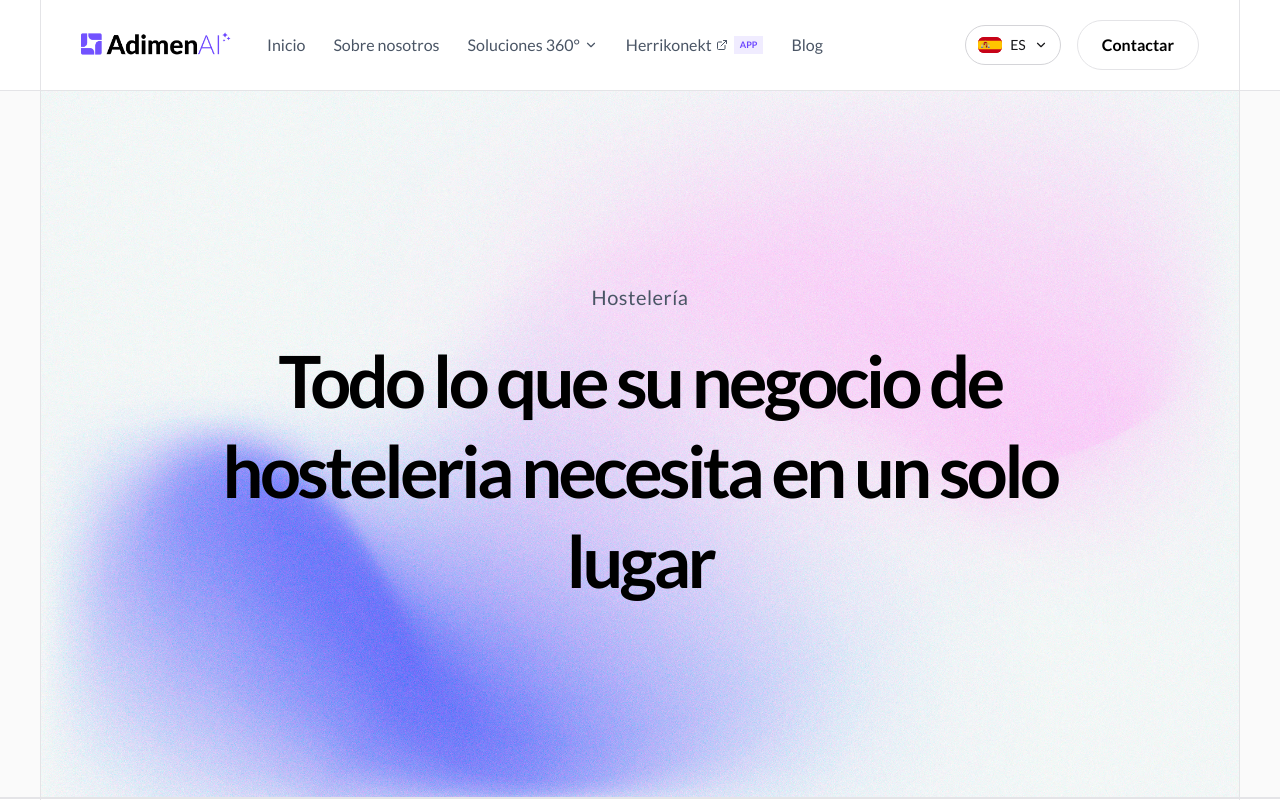
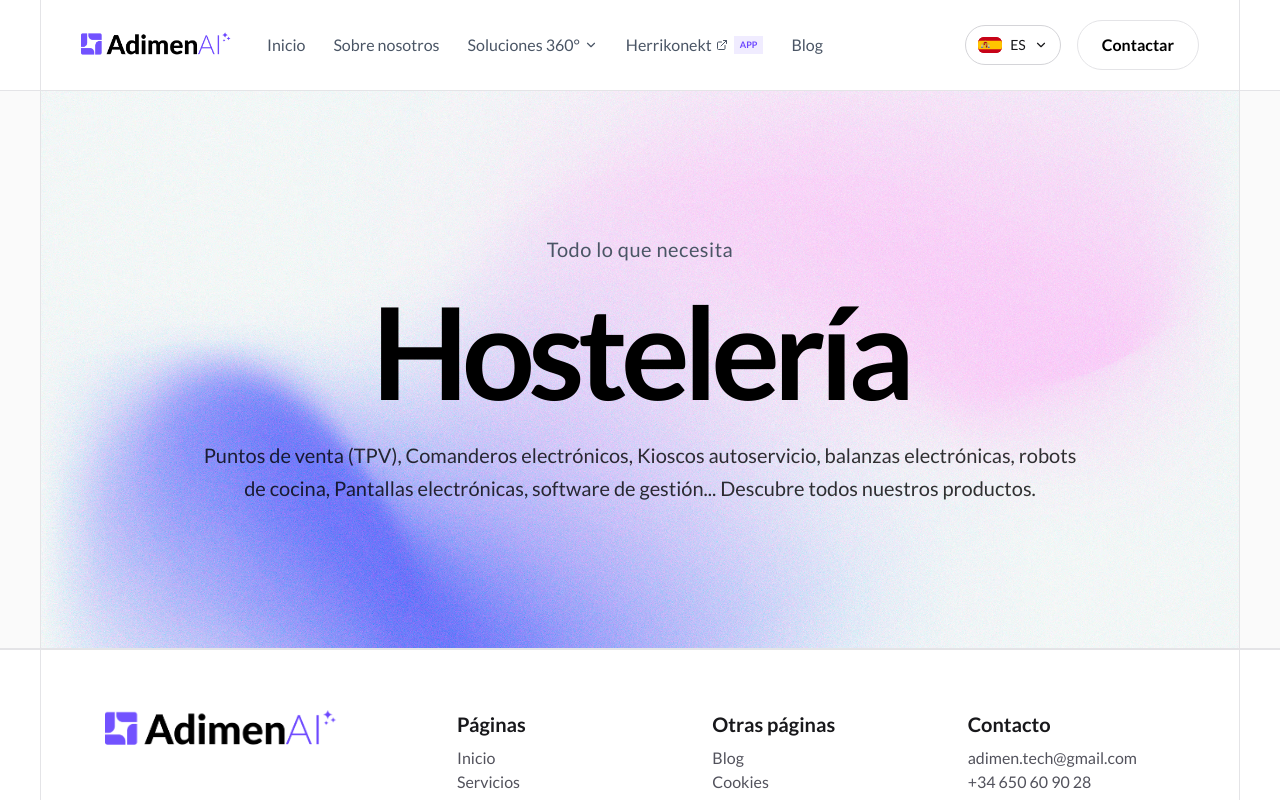
Before and after one commit to Adimen-Intelligence-Technologies/AdimenAi, a Next.js app: page /hosteleria in a window 1280 px wide. Shown: the top 800 px of the page. Built offline with nearby package versions, Linux system fonts and the light colour scheme.

Commit message:
add: translations hosteleria page

```diff
--- a/app/[locale]/hosteleria/page.tsx
+++ b/app/[locale]/hosteleria/page.tsx
@@ -9,7 +9,7 @@ export default async function LocaleHosteleriaPage() {
       <section className="relative flex items-center justify-center border-b border-zinc-200">
         <Wrapper className="border-x-0 border-zinc-200">
           <div
-            className="relative overflow-hidden bg-cover bg-center px-4 sm:px-6 md:px-8 py-28 sm:py-36 md:py-48 border-x border-zinc-200"
+            className="relative overflow-hidden bg-cover bg-center px-4 sm:px-6 md:px-8 py-20 sm:py-28 md:py-36 border-x border-zinc-200"
             style={{ backgroundImage: "url('/background.avif')" }}
           >
             <div className="absolute inset-0" />
@@ -21,11 +21,17 @@ export default async function LocaleHosteleriaPage() {
                 {t("eyebrow")}
               </p>
               <h1
-                className="text-4xl sm:text-5xl md:text-6xl lg:text-7xl font-bold text-black tracking-tighter leading-tight max-w-5xl animate-hero-fade"
+                className="text-6xl sm:text-7xl md:text-8xl lg:text-9xl font-bold text-black tracking-tighter leading-none animate-hero-fade"
                 style={{ animationDelay: "0.2s" }}
               >
                 {t("title")}
               </h1>
+              <p
+                className="max-w-4xl text-base sm:text-lg md:text-xl text-black/80 leading-relaxed animate-hero-fade"
+                style={{ animationDelay: "0.35s" }}
+              >
+                {t("subtitle")}
+              </p>
             </div>
           </div>
         </Wrapper>
--- a/app/hosteleria/page.tsx
+++ b/app/hosteleria/page.tsx
@@ -9,7 +9,7 @@ export default async function HosteleriaPage() {
       <section className="relative flex items-center justify-center border-b border-zinc-200">
         <Wrapper className="border-x-0 border-zinc-200">
           <div
-            className="relative overflow-hidden bg-cover bg-center px-4 sm:px-6 md:px-8 py-28 sm:py-36 md:py-48 border-x border-zinc-200"
+            className="relative overflow-hidden bg-cover bg-center px-4 sm:px-6 md:px-8 py-20 sm:py-28 md:py-36 border-x border-zinc-200"
             style={{ backgroundImage: "url('/background.avif')" }}
           >
             <div className="absolute inset-0" />
@@ -21,11 +21,17 @@ export default async function HosteleriaPage() {
                 {t("eyebrow")}
               </p>
               <h1
-                className="text-4xl sm:text-5xl md:text-6xl lg:text-7xl font-bold text-black tracking-tighter leading-tight max-w-5xl animate-hero-fade"
+                className="text-6xl sm:text-7xl md:text-8xl lg:text-9xl font-bold text-black tracking-tighter leading-none animate-hero-fade"
                 style={{ animationDelay: "0.2s" }}
               >
                 {t("title")}
               </h1>
+              <p
+                className="max-w-4xl text-base sm:text-lg md:text-xl text-black/80 leading-relaxed animate-hero-fade"
+                style={{ animationDelay: "0.35s" }}
+              >
+                {t("subtitle")}
+              </p>
             </div>
           </div>
         </Wrapper>
--- a/messages/en.json
+++ b/messages/en.json
@@ -212,8 +212,9 @@
     "description": "Fill out the form and we will get in touch for a no-obligation introductory call."
   },
   "hosteleriaPage": {
-    "eyebrow": "Hospitality",
-    "title": "Everything your hospitality business needs in one place"
+    "eyebrow": "Everything you need",
+    "title": "Hospitality",
+    "subtitle": "Point of Sale (POS) systems, electronic ordering devices, self-service kiosks, electronic scales, kitchen robots, digital signage, management software... Discover all our products."
   },
   "aboutPage": {
     "eyebrow": "Who we are",
--- a/messages/es.json
+++ b/messages/es.json
@@ -212,8 +212,9 @@
     "description": "Completa el formulario y nos pondremos en contacto contigo para una llamada inicial sin compromiso."
   },
   "hosteleriaPage": {
-    "eyebrow": "Hostelería",
-    "title": "Todo lo que su negocio de hosteleria necesita en un solo lugar"
+    "eyebrow": "Todo lo que necesita",
+    "title": "Hostelería",
+    "subtitle": "Puntos de venta (TPV), Comanderos electrónicos, Kioscos autoservicio, balanzas electrónicas, robots de cocina, Pantallas electrónicas, software de gestión... Descubre todos nuestros productos."
   },
   "aboutPage": {
     "eyebrow": "Quiénes somos",
--- a/messages/eu.json
+++ b/messages/eu.json
@@ -212,8 +212,9 @@
     "description": "Bete formularioa eta zurekin harremanetan jarriko gara konpromisorik gabeko hasierako dei baterako."
   },
   "hosteleriaPage": {
-    "eyebrow": "Ostalaritza",
-    "title": "Zure ostalaritza negozioak behar duen guztia leku batean"
+    "eyebrow": "Behar duzun guztia",
+    "title": "Ostalaritza",
+    "subtitle": "Salmenta puntuak (TPV), agindu elektronikoko gailuak, autozerbitzu kioskoak, balantza elektronikoak, sukalde robotak, pantaila elektronikoak, kudeaketa softwarea... Ezagutu gure produktu guztiak."
   },
   "aboutPage": {
     "eyebrow": "Nor gara",
```
